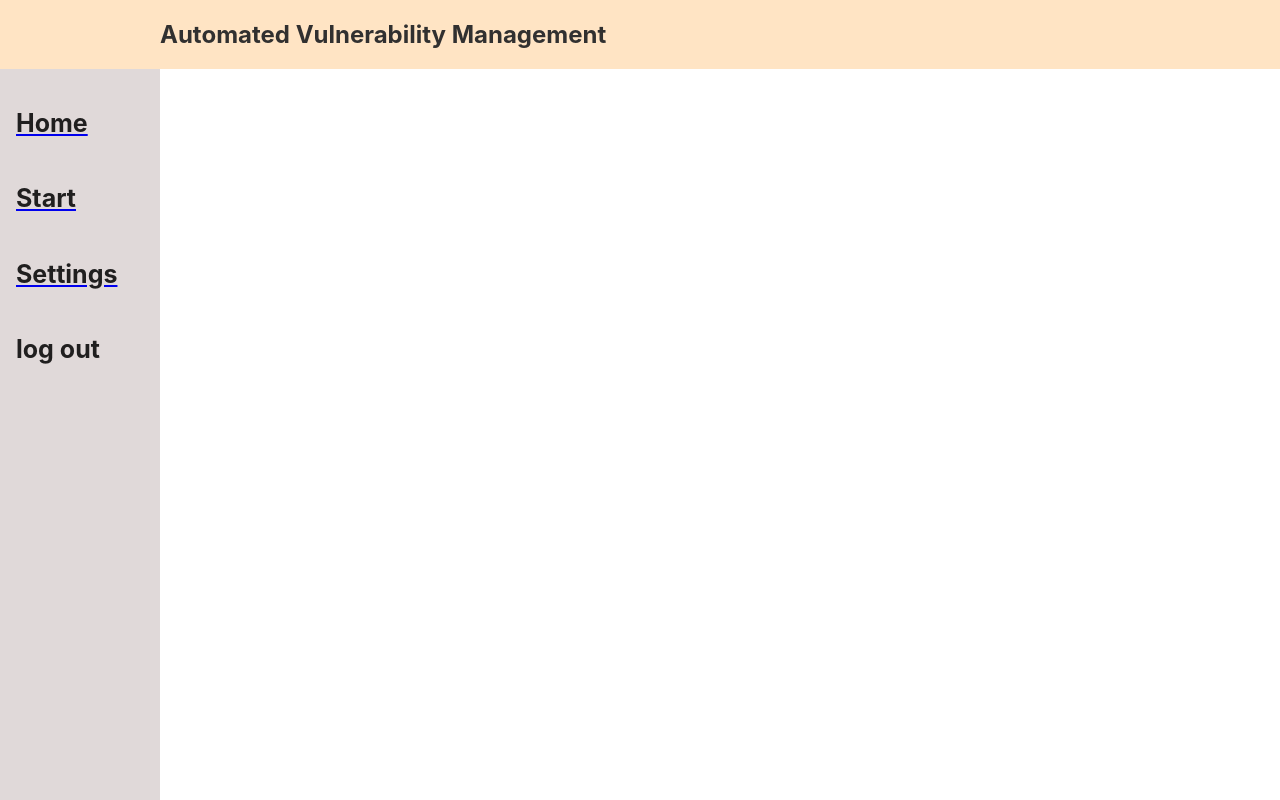
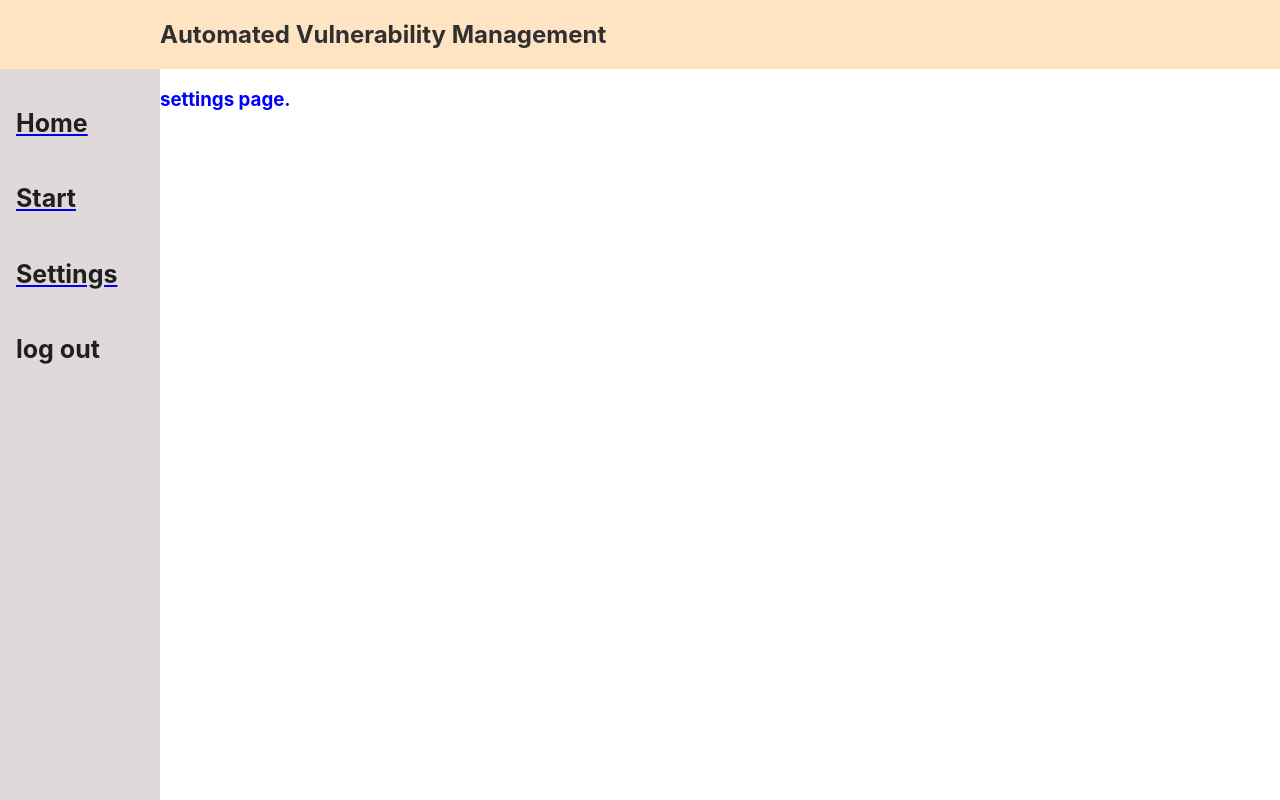
Before and after one commit to L-s-a-r-a-h/AVM, a React (Create React App) app in the folder my-app/: page /Settings in a window 1280 px wide. Built offline with nearby package versions, Linux system fonts and the light colour scheme.

Commit message:
add page body

```diff
--- a/my-app/package.json
+++ b/my-app/package.json
@@ -10,6 +10,7 @@
     "react": "^18.2.0",
     "react-bootstrap": "^2.8.0",
     "react-dom": "^18.2.0",
+    "react-hook-form": "^7.45.1",
     "react-router-dom": "^6.14.1",
     "react-scripts": "5.0.1",
     "web-vitals": "^2.1.4"
--- a/my-app/src/component/MenuBar.js
+++ b/my-app/src/component/MenuBar.js
@@ -7,6 +7,8 @@ import { BrowserRouter as Router, Route, Routes, Link } from "react-router-dom";
 import "./MenuBar.css";
 
 import Home from './Home'
+import Start from './Start'
+import Settings from './Settings'
 function MenuBar() {
     return (
         <Router>
@@ -35,7 +37,8 @@ function MenuBar() {
             <Routes>
                 <Route exact path='/' element ={<Home/>}/>
                 <Route path='Home' element={<Home/>}> </Route>
-
+                <Route path='Start' element={<Start/>}> </Route>
+                <Route path='Settings' element={<Settings/>}> </Route>
             </Routes>
 
         </Router>
--- a/my-app/src/setupTests.js
+++ b/my-app/src/component/Settings.js
@@ -1,5 +1,14 @@
-// jest-dom adds custom jest matchers for asserting on DOM nodes.
-// allows you to do things like:
-// expect(element).toHaveTextContent(/react/i)
-// learn more: https://github.com/testing-library/jest-dom
-import '@testing-library/jest-dom';
+import React from "react";
+
+import "./bodyStyles.css";
+
+const Settings=()=> {
+    return (
+        <div class = "body">
+        <h3> settings page.  </h3>
+        <p></p>
+        </div>
+        );
+    }
+
+    export default Settings;
--- /dev/null
+++ b/my-app/src/component/bodyStyles.css
@@ -0,0 +1,8 @@
+.body{
+    padding-left: 160px;
+}
+
+h3{
+
+    color: blue;
+}
```
Also changed, not shown: my-app/src/component/startPage.html (added, +21 -0 lines), 1 other file (tests, documents, lock files or other folders).
